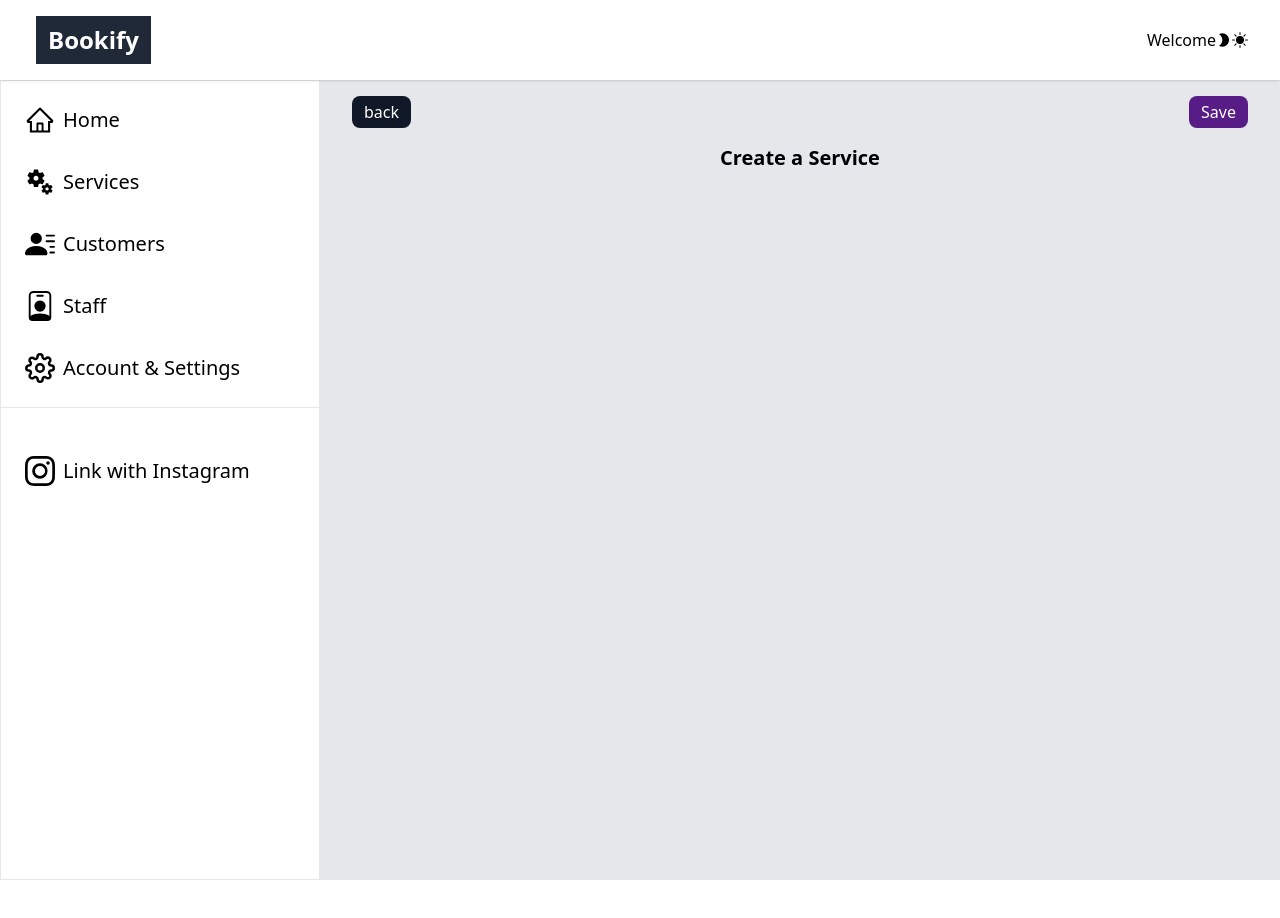
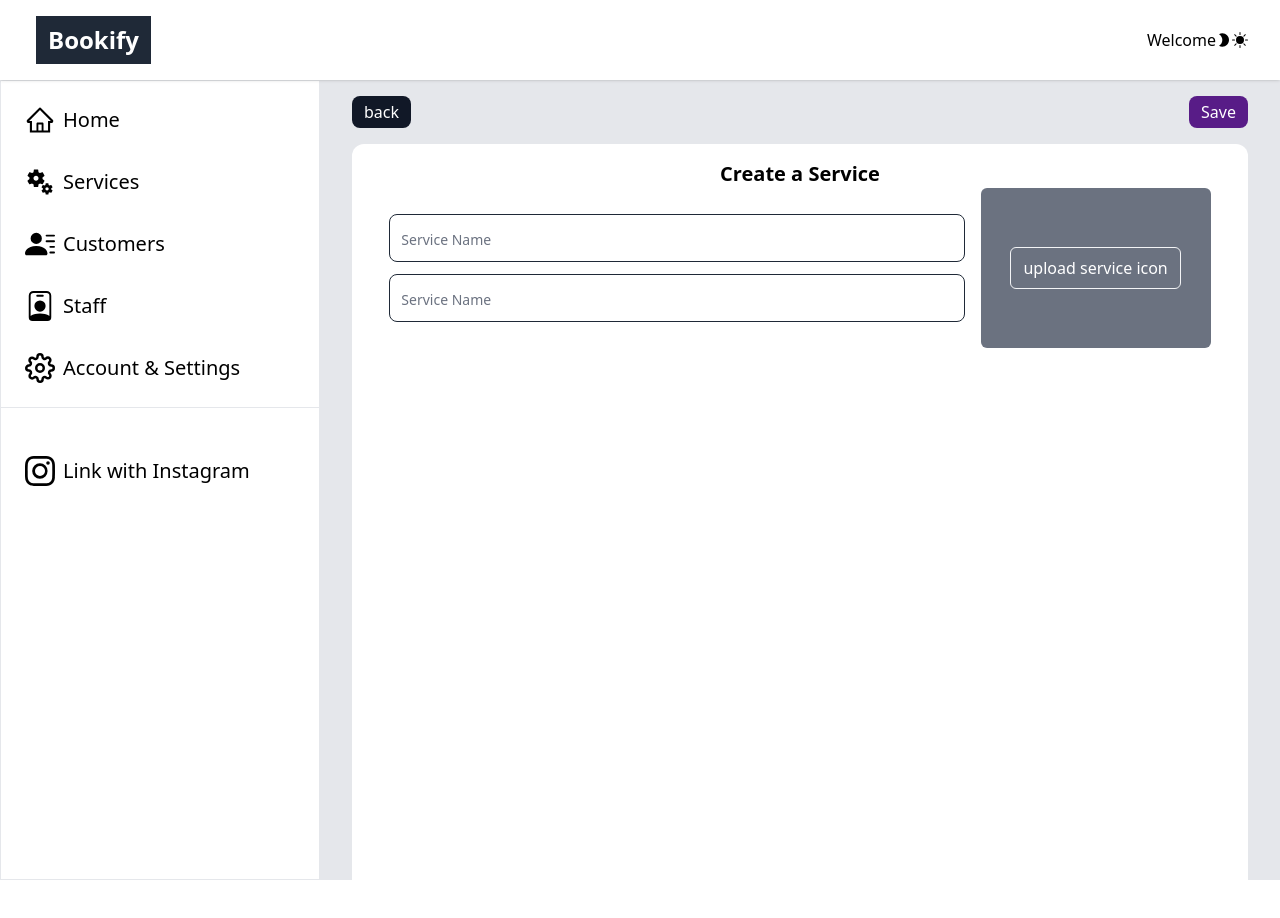
Before and after one commit to BisiDavi/square-booking, a Next.js app: page /admin/services in a window 1280 px wide. Both pictures are taken after a click on the button "Create Service". Shown: the top 918 px of the page. Before the commit the page ends 880 px from the top, so only its background shows below. Built offline with nearby package versions, Linux system fonts and the light colour scheme.

Commit message:
service page updated

```diff
--- a/components/Form/CreateServiceForm.tsx
+++ b/components/Form/CreateServiceForm.tsx
@@ -1,6 +1,7 @@
 import Button from "@/components/UI/Button";
 import { useAppDispatch } from "@/redux/store";
 import { updateService } from "@/redux/view-slice";
+import LabelledInput from "./FormElement/LabelledInput";
 
 export default function CreateServiceForm() {
   const dispatch = useAppDispatch();
@@ -22,8 +23,24 @@ export default function CreateServiceForm() {
           className="bg-purple-900 text-white px-3 py-1 rounded-lg hover:bg-opacity-70"
         />
       </div>
-      <div className="form-content mt-4">
+      <div className="form-content mt-4 py-4 bg-white h-screen container rounded-xl">
         <h2 className="font-bold text-xl text-center">Create a Service</h2>
+        <div className="content w-11/12 mx-auto">
+          <form>
+            <div className="row flex items-center">
+              <div className="inputGroup w-5/6">
+                <LabelledInput placeholder="eg:Barbing" label="Service Name" />
+                <LabelledInput placeholder="eg:Barbing" label="Service Name" />
+              </div>
+              <div className="h-40 upload-service-icon flex justify-center items-center bg-gray-500 w-2/6 ml-4 rounded-md">
+                <Button
+                  text="upload service icon"
+                  className="text-md text-white border border-gray-100 py-2 px-3 rounded-md hover:bg-gray-900 hover:border-gray-900  flex"
+                />
+              </div>
+            </div>
+          </form>
+        </div>
       </div>
     </div>
   );
--- /dev/null
+++ b/components/Form/FormElement/LabelledInput.tsx
@@ -0,0 +1,28 @@
+import toSlug from "@/lib/toSlug";
+
+interface Props {
+  placeholder: string;
+  label: string;
+  type?: string;
+}
+
+export default function LabelledInput({ placeholder, label, type }: Props) {
+  const id = toSlug(label);
+  const inputType = type ? type : "text";
+  return (
+    <div className="relative my-3">
+      <input
+        type={inputType}
+        id={id}
+        className="block px-2.5 pb-2.5 pt-4 w-full text-sm text-gray-900 rounded-lg border border-gray-800   dark:border-gray-600 dark:focus:border-blue-500 focus:outline-none focus:ring-0 focus:border-blue-600 peer"
+        placeholder={placeholder}
+      />
+      <label
+        htmlFor={id}
+        className="absolute text-sm text-gray-500 dark:text-gray-400 duration-300 transform -translate-y-4 scale-75 top-2 z-10 origin-[0] bg-white  px-2 mt-0.5  peer-focus:px-2 peer-focus:text-blue-600 peer-focus:dark:text-blue-500 peer-placeholder-shown:scale-100 peer-placeholder-shown:-translate-y-1/2 peer-placeholder-shown:top-1/2 peer-focus:top-1 peer-focus:scale-75 peer-focus:-translate-y-4 left-1"
+      >
+        {label}
+      </label>
+    </div>
+  );
+}
```
Also changed, not shown: json/admin-service.json (added, +41 -0 lines).
